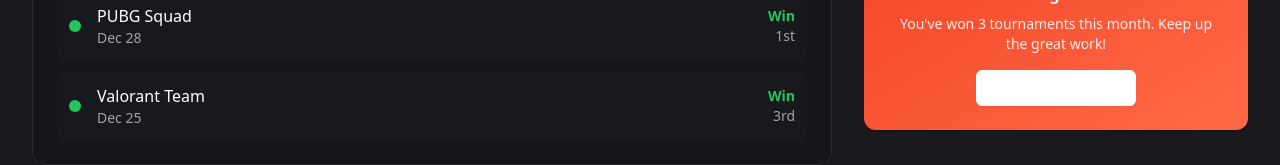
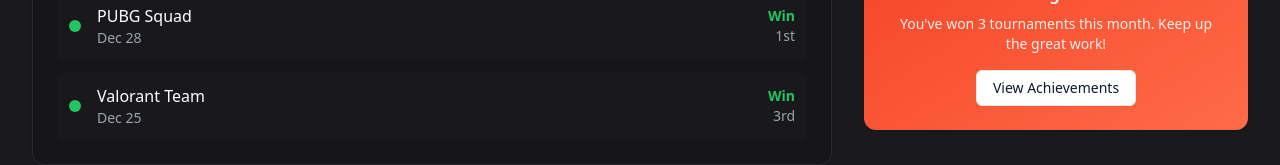
Before and after one commit to mobbipin/mob-esports-zone-client, a React (Vite) app: page /dashboard in a window 1280 px wide. Shown: the part 986-1151 px from the top of the page. Built offline with nearby package versions, Linux system fonts and the light colour scheme; sample sign-in values are in the browser's storage.

Commit message:
UI CHANGES ON ADMIN

```diff
--- a/src/pages/client/ClientDashboard.tsx
+++ b/src/pages/client/ClientDashboard.tsx
@@ -233,7 +233,7 @@
                 <p className="text-white/90 text-sm mb-4">
                   You've won 3 tournaments this month. Keep up the great work!
                 </p>
-                <Button variant="outline" className="border-white text-white hover:bg-white hover:text-[#f34024]">
+                <Button variant="outline" className=" hover:text-[#f34024]">
                   View Achievements
                 </Button>
               </CardContent>
```
